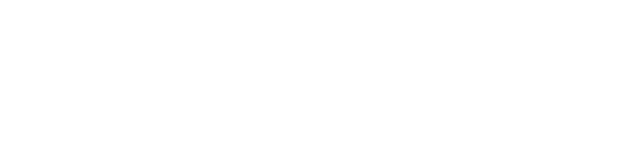
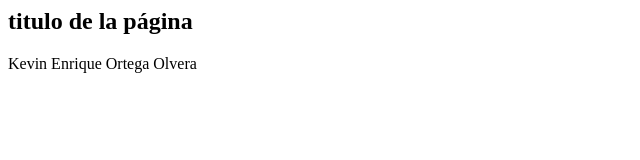
Before and after one commit to enriqueolv/folder1, a plain HTML site: page index.html in a window 1280 px wide. Shown: the whole page, without its empty margins (0-640 px from the left). Drawn offline with Linux system fonts and the light colour scheme.

Commit message:
Modificaion el el titulo y se agrega un parrafo

```diff
--- a/index.html
+++ b/index.html
@@ -3,5 +3,7 @@
 	</head>
 
 	<body>
+		<h2>titulo de la página</h2>
+		<p>Kevin Enrique Ortega Olvera</p>
 	</body>
 </html>
```
